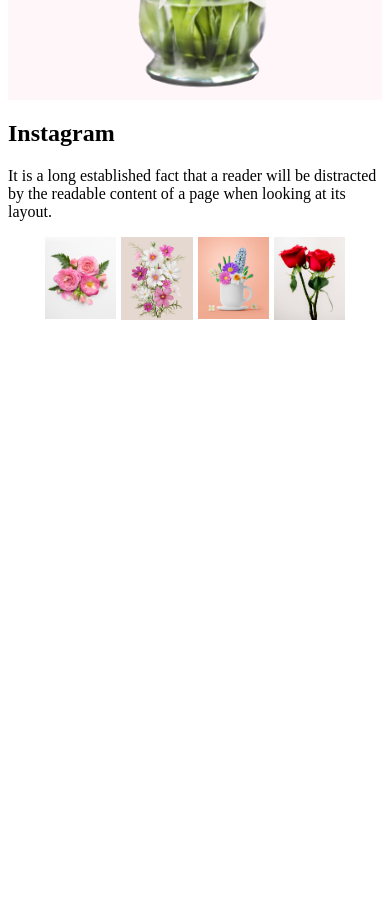
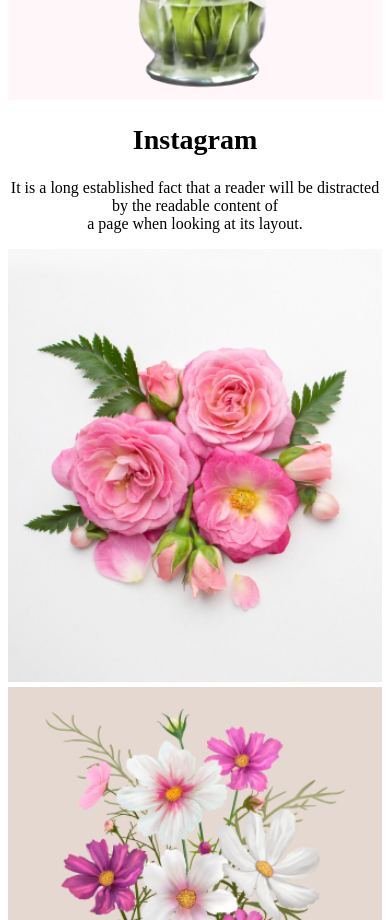
Before and after one commit to Shahin270/responsive-challenge-practise, a plain HTML site: page index.html in a window 390 px wide. Shown: the part 3600-4520 px from the top of the page. Before the commit the page ends 3928 px from the top, so only its background shows below. Drawn offline with Linux system fonts and the light colour scheme.

Commit message:
add four image responsively

```diff
--- a/index.html
+++ b/index.html
@@ -83,9 +83,9 @@
             </div>
         </section>
         <section>
-            <div>
-                <h1>Instagram</h1>
-                <p>It is a long established fact that a reader will be distracted by the readable content of a page when looking at its layout.</p>
+            <div class="instagram-container">
+                <h1 class="Instagram">Instagram</h1>
+                <p class="insta-description">It is a long established fact that a reader will be distracted by the readable content of <br>a page when looking at its layout.</p>
             </div>
 
             <div class="all-image">
--- a/styles/index.css
+++ b/styles/index.css
@@ -189,6 +189,17 @@ header{
 
 
 }
+.Instagram{
+    font-size: 28px;
+}
+.instagram-container{
+    text-align: center;
+
+    justify-content: center;
+    align-items: center;
+}
+
+
 
 
 
@@ -295,5 +306,13 @@ header{
     flex-direction: column;
     gap: 30px;
    }
+   .all-image{
+    grid-template-columns: 1fr;
+    width: 100%;
+    margin-left: 0;
+
+
+   }
+
 
 }
```
